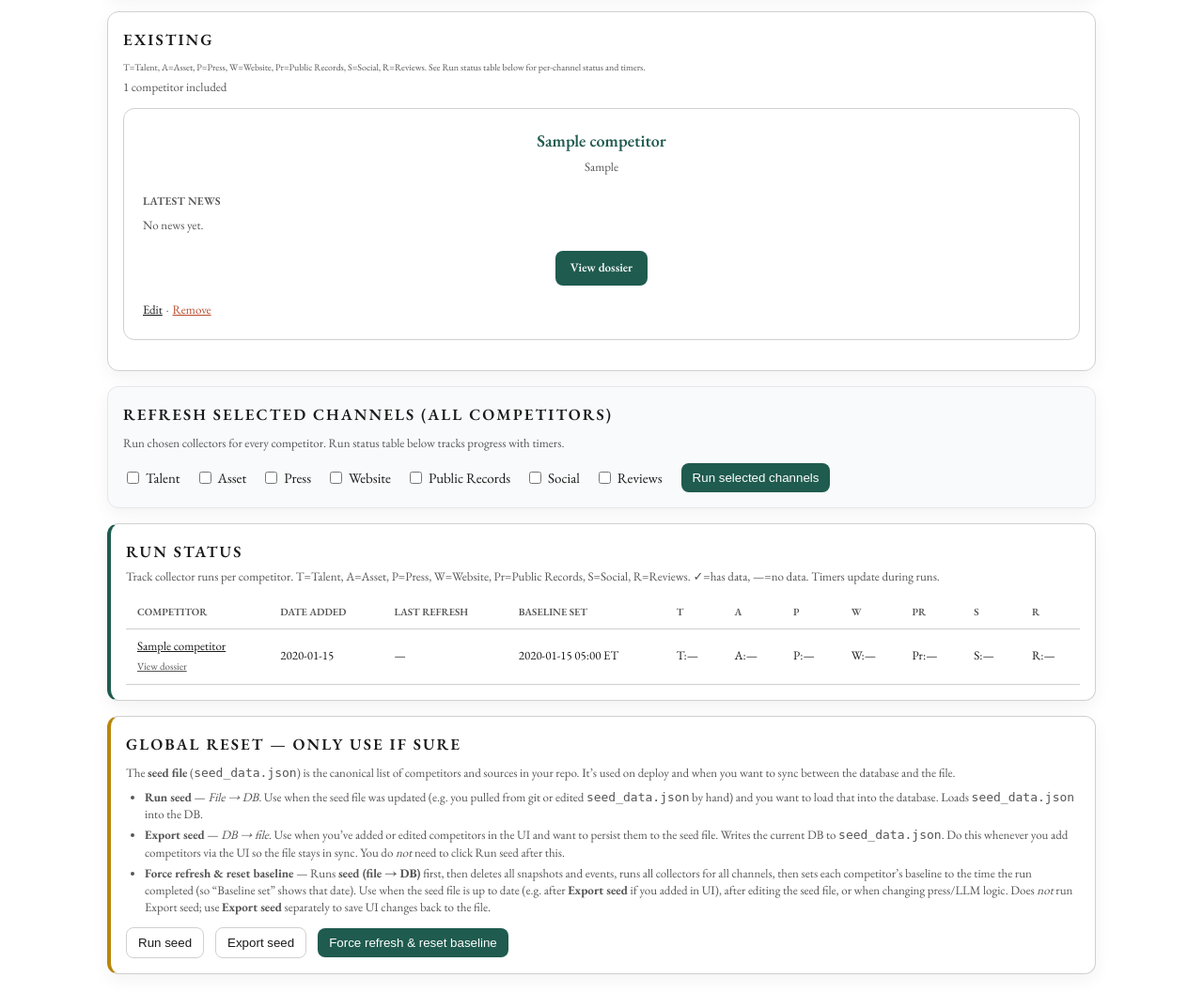
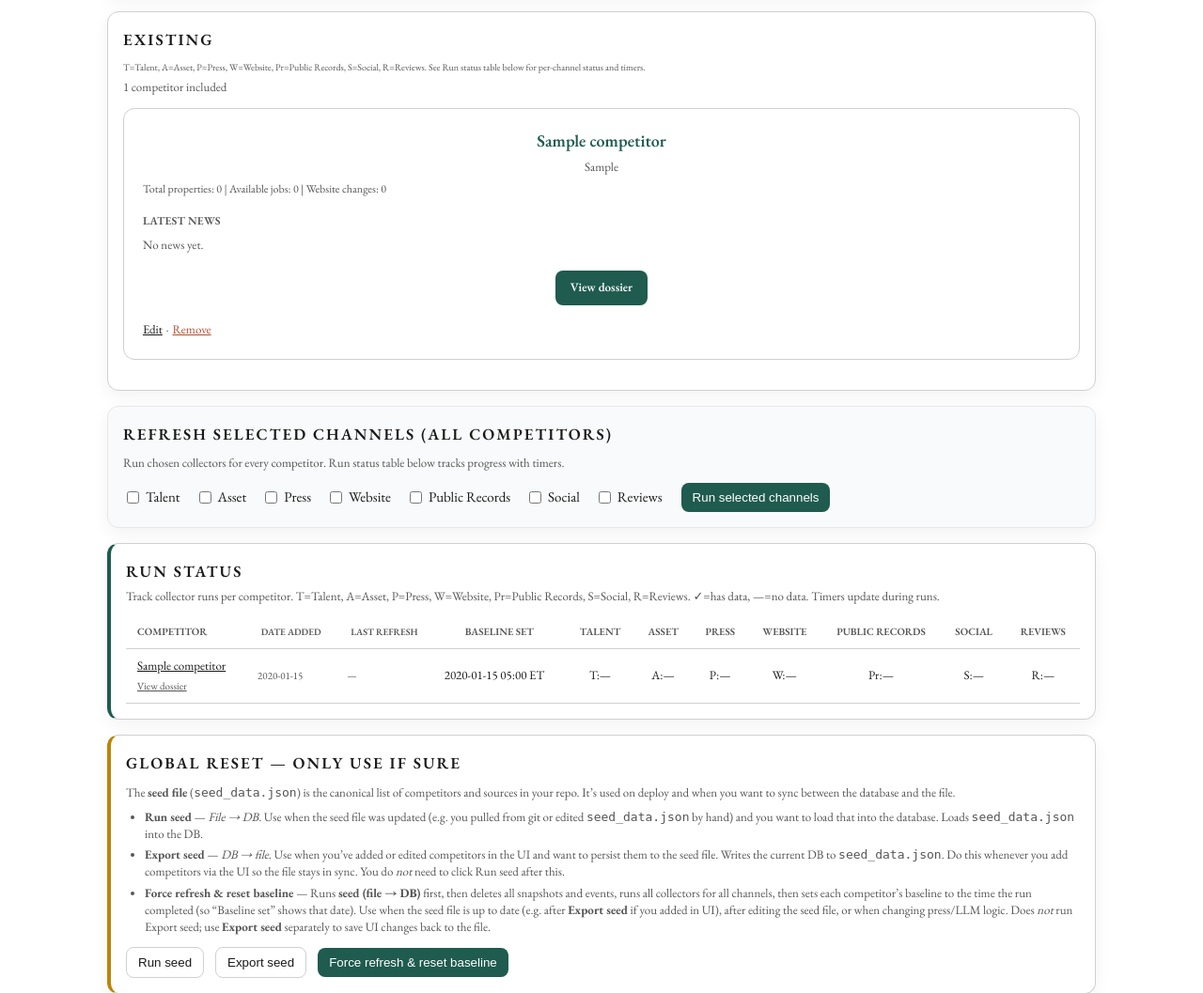
Before and after one commit to ttsay10000/competitor-dossiers, a FastAPI app: page /competitors in a window 1280 px wide. Shown: the part 256-1313 px from the top of the page at 94% size. Run offline with FastAPI, Linux system fonts and the light colour scheme; tables that the repository leaves empty hold one stand-in row (values such as "Sample post").

Commit message:
Add property count, job count, website changes line under site URL on competitors list
Co-authored-by: Cursor <cursoragent@cursor.com>

```diff
--- a/app/routes/competitors.py
+++ b/app/routes/competitors.py
@@ -43,6 +43,7 @@ def _sort_channels_by_run_order(channels: list[str]) -> list[str]:
     return sorted(channels, key=lambda c: order.get(c, len(CHANNEL_RUN_ORDER)))
 # Single-letter labels for Data/Status column: W=website/digital footprint, S=social, R=reviews
 CHANNEL_LETTERS = {"talent": "T", "asset": "A", "press": "P", "homepage": "W", "public_records": "Pr", "reviews": "R", "social": "S"}
+CHANNEL_NAMES = {"talent": "Talent", "asset": "Asset", "press": "Press", "homepage": "Website", "public_records": "Public Records", "social": "Social", "reviews": "Reviews"}
 
 
 def _sync_seed_file() -> bool:
@@ -141,27 +142,39 @@ def _competitor_topline_summary(session, c: Competitor) -> dict:
     )
     if latest_press:
         struct = latest_press.structured_json or {}
-        # Prefer press_groups (grouped output) when available (e.g. Kasa) — flatten to get articles.
-        press_groups = struct.get("press_groups") or []
-        if press_groups:
-            items = []
-            for g in press_groups:
-                for art in (g.get("articles") or []) if isinstance(g, dict) else []:
-                    if isinstance(art, dict):
-                        items.append(art)
+        # Recent news = top-news bullets from dossier (no hyperlinks). Use stored top_news when available.
+        stored_top_news = struct.get("top_news")
+        if isinstance(stored_top_news, list) and stored_top_news:
+            for b in stored_top_news[:5]:
+                if isinstance(b, dict):
+                    bullet = (b.get("bullet") or b.get("title") or "").strip() or None
+                    if bullet:
+                        latest_news_items.append({"title": bullet, "url": None})
+            latest_news_count = len(latest_news_items)
+            if latest_news_items:
+                latest_news_headline = latest_news_items[0].get("title")
         else:
-            items = struct.get("canonical_items") or struct.get("items", [])
-        items = [i for i in items if isinstance(i, dict)]
-        latest_news_count = len(items)
-        for item in items[:5]:
-            title = (item.get("title") or item.get("display_title") or "").strip() or None
-            if not title:
-                continue
-            url = (item.get("url") or item.get("link") or item.get("source_url") or "").strip() or None
-            latest_news_items.append({"title": title, "url": url})
-        if items:
-            first = items[0]
-            latest_news_headline = (first.get("title") or first.get("display_title") or "").strip() or None
+            # Fallback: flatten articles (old snapshots without top_news).
+            press_groups = struct.get("press_groups") or []
+            if press_groups:
+                items = []
+                for g in press_groups:
+                    for art in (g.get("articles") or []) if isinstance(g, dict) else []:
+                        if isinstance(art, dict):
+                            items.append(art)
+            else:
+                items = struct.get("canonical_items") or struct.get("items", [])
+            items = [i for i in items if isinstance(i, dict)]
+            latest_news_count = len(items)
+            for item in items[:5]:
+                title = (item.get("title") or item.get("display_title") or "").strip() or None
+                if not title:
+                    continue
+                url = (item.get("url") or item.get("link") or item.get("source_url") or "").strip() or None
+                latest_news_items.append({"title": title, "url": url})
+            if items:
+                first = items[0]
+                latest_news_headline = (first.get("title") or first.get("display_title") or "").strip() or None
 
     cutoff = datetime.now(timezone.utc) - timedelta(days=90)
     q = session.query(Event).filter(
@@ -233,6 +246,7 @@ def competitors_list(request: Request):
             "last_refreshed": last_refreshed,
             "display_channels": DISPLAY_CHANNELS,
             "channel_letters": CHANNEL_LETTERS,
+            "channel_names": CHANNEL_NAMES,
             "run_blocked": run_blocked,
             "run_blocked_running": run_blocked_running,
             "remove_error": remove_error,
--- a/app/routes/dossier.py
+++ b/app/routes/dossier.py
@@ -767,10 +767,13 @@ def build_dossier_context(session, competitor_id: int, *, skip_property_llm: boo
     for p in press_90d:
         p.pop("_sort_dt", None)
 
-    # Top news: LLM summarizes the most interesting business news from final press groupings (past 2-3 weeks).
-    # Executive summary should only include latest news; we use 21 days and send only top_news (no raw press_90d).
-    top_news_raw = summarize_top_news_llm(competitor.name, press_groups, days=21)
-    top_news = (top_news_raw or [])
+    # Top news: use stored bullets from press snapshot when available (30 days); else LLM summarize from groupings.
+    stored_top_news = (latest_press.structured_json or {}).get("top_news") if latest_press else None
+    if isinstance(stored_top_news, list) and stored_top_news:
+        top_news = list(stored_top_news)
+    else:
+        top_news_raw = summarize_top_news_llm(competitor.name, press_groups, days=30)
+        top_news = (top_news_raw or [])
     # Sort by date descending (most recent first); missing dates appear last
     def _top_news_date_key(item):
         d = (item.get("date") or "").strip()
--- a/app/templates/competitors.html
+++ b/app/templates/competitors.html
@@ -60,7 +60,12 @@
     .competitors-status-legend { font-size: 10px; color: var(--muted, #6c757d); margin-bottom: 12px; }
     .run-status-table { width: 100%; border-collapse: collapse; font-size: 13px; }
     .run-status-table th, .run-status-table td { padding: 8px 12px; text-align: left; border-bottom: 1px solid var(--border, #e5e7eb); }
-    .run-status-table th { font-weight: 600; color: var(--muted, #6c757d); font-size: 11px; text-transform: uppercase; }
+    .run-status-table th { font-weight: 600; color: var(--muted, #6c757d); font-size: 11px; text-transform: uppercase; text-align: center; }
+    .run-status-table th:first-child { text-align: left; }
+    .run-status-table td { text-align: left; }
+    .run-status-table td.channel-cell { text-align: center; }
+    .run-status-table th.col-date-added, .run-status-table th.col-last-refresh { font-size: 10px; }
+    .run-status-table td.col-date-added, .run-status-table td.col-last-refresh { font-size: 11px; color: var(--muted, #6c757d); }
     .run-status-table .channel-cell { min-width: 48px; white-space: nowrap; }
     .run-status-table .channel-status.success { color: #0d8a0d; }
     .run-status-table .channel-status.error { color: #b84a2b; }
@@ -115,6 +120,7 @@
     <section class="competitor-card" data-competitor-id="{{ competitor.id }}">
       <p class="aka">{% if competitor.primary_domain %}<a href="{{ competitor.primary_domain if competitor.primary_domain.startswith('http') else 'https://' ~ competitor.primary_domain }}" target="_blank" rel="noopener" title="Open company site">{{ competitor.name }}</a>{% else %}{{ competitor.name }}{% endif %}</p>
       <p class="domain">{{ competitor.primary_domain or "—" }}</p>
+      <p class="stats-line meta" style="margin: 4px 0 0 0; font-size: 12px;">Total properties: {{ competitor.total_properties or 0 }} | Available jobs: {{ competitor.total_jobs or 0 }} | Website changes: {{ competitor.recent_website_changes_count or 0 }}</p>
 
       <div class="latest-news">
         <h4>Latest news</h4>
@@ -192,11 +198,11 @@
         <thead>
           <tr>
             <th>Competitor</th>
-            <th>Date added</th>
-            <th>Last refresh</th>
+            <th class="col-date-added">Date added</th>
+            <th class="col-last-refresh">Last refresh</th>
             <th>Baseline set</th>
             {% for ch in display_channels %}
-            <th>{{ channel_letters.get(ch, ch[0]|upper) }}</th>
+            <th>{{ channel_names.get(ch, ch) }}</th>
             {% endfor %}
           </tr>
         </thead>
@@ -207,8 +213,8 @@
               {% if competitor.primary_domain %}<a href="{{ competitor.primary_domain if competitor.primary_domain.startswith('http') else 'https://' ~ competitor.primary_domain }}" target="_blank" rel="noopener">{{ competitor.name }}</a>{% else %}{{ competitor.name }}{% endif %}
               <br><a href="/dossier/{{ competitor.id }}" class="meta" style="font-size: 11px;">View dossier</a>
             </td>
-            <td>{% if competitor.created_at %}{{ competitor.created_at.strftime('%Y-%m-%d') }}{% else %}—{% endif %}</td>
-            <td>{{ competitor.last_refresh or "—" }}</td>
+            <td class="col-date-added">{% if competitor.created_at %}{{ competitor.created_at.strftime('%Y-%m-%d') }}{% else %}—{% endif %}</td>
+            <td class="col-last-refresh">{{ competitor.last_refresh or "—" }}</td>
             <td>{{ competitor.baseline_set or "—" }}</td>
             {% for ch in display_channels %}
             {% set has = competitor.has_snapshots or {} %}
```
Also changed, not shown: app/runner.py (+26 -1 lines).
